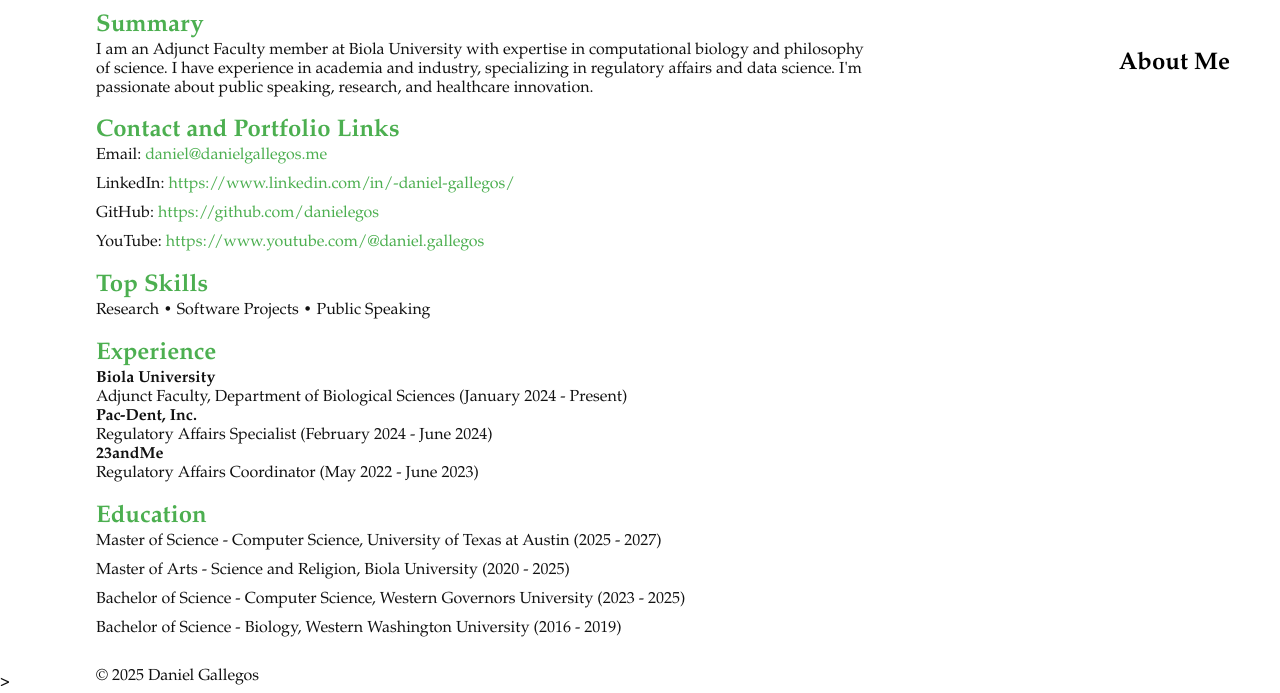
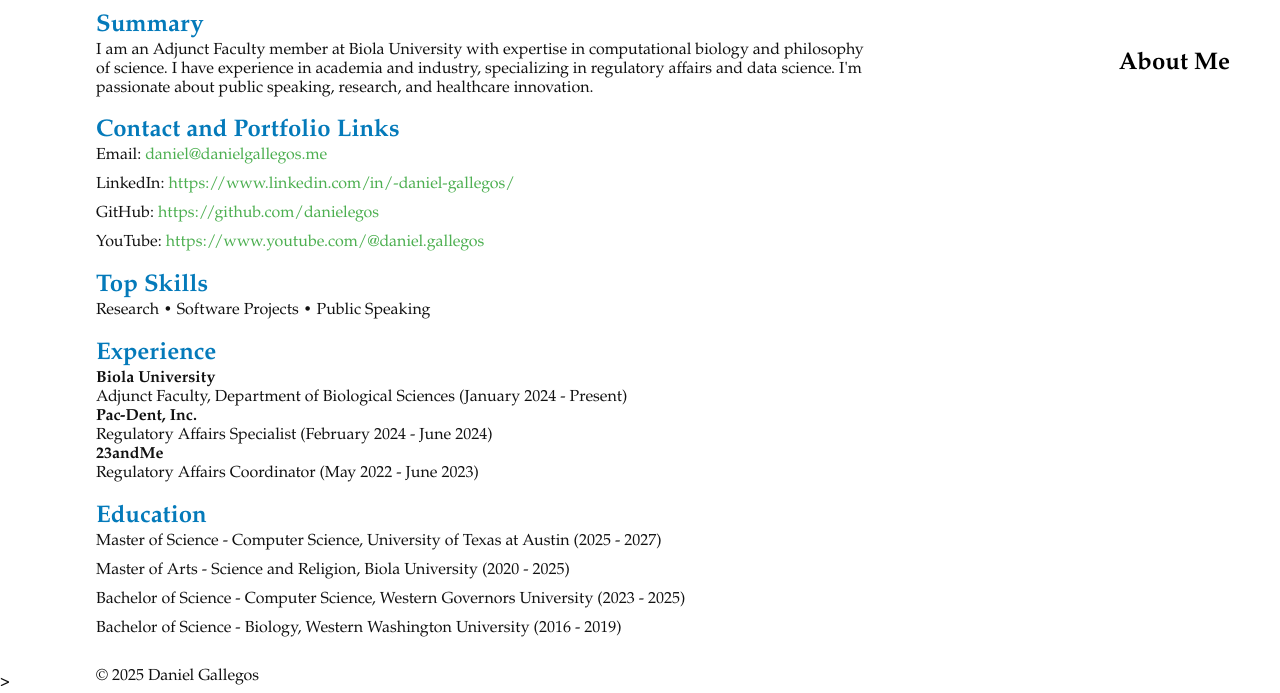
Before and after one commit to danielegos/dg, a plain HTML site: page about.html in a window 1280 px wide. Shown: the part 126-819 px from the top of the page. Drawn offline with nearby package versions, Linux system fonts and the light colour scheme; a script that the page names is missing.

Commit message:
Update about.html

```diff
--- a/about.html
+++ b/about.html
@@ -3,6 +3,7 @@
 	<head>
 		<meta charset="utf-8">
 		<meta name="viewport" content="width=device-width, initial-scale=1" />
+		<!-- Include favicon -->
 		<link rel="shortcut icon" type="image/x-icon" href="favicon.ico?">
 
 		<title>Daniel Gallegos</title>
@@ -86,7 +87,7 @@
 				padding: 0em;
 			}
 			h2 {
-				color: #4CAF50;
+				color: #047ABA;
 			}
 			ul {
 				list-style-type: none;
```
